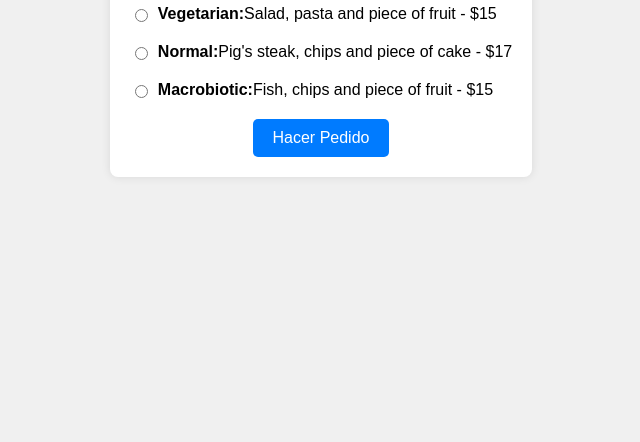
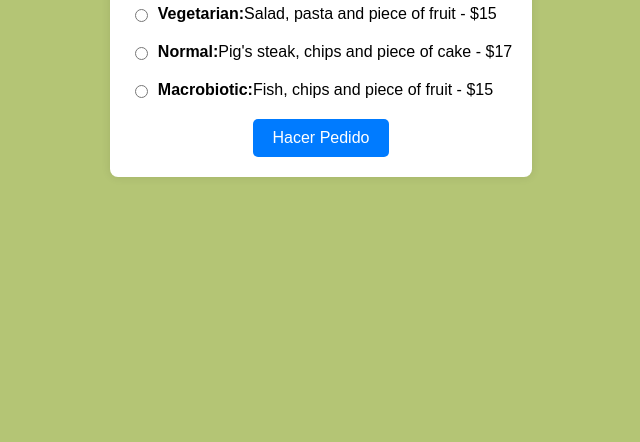
Before and after one commit to domalca/app-menu, a website: page public/index.html in a window 1280 px wide. Shown: the part 358-800 px from the top of the page, without its empty margins (319-959 px from the left). Drawn offline with Linux system fonts and the light colour scheme.

Commit message:
cambiado fondo de index.html

```diff
--- a/public/index.html
+++ b/public/index.html
@@ -12,7 +12,7 @@
             height: 100vh;
             margin: 0;
             font-family: Arial, sans-serif;
-            background-color: #f0f0f0;
+            background-color: #b4c575;
         }
         .container {
             text-align: center;
```
